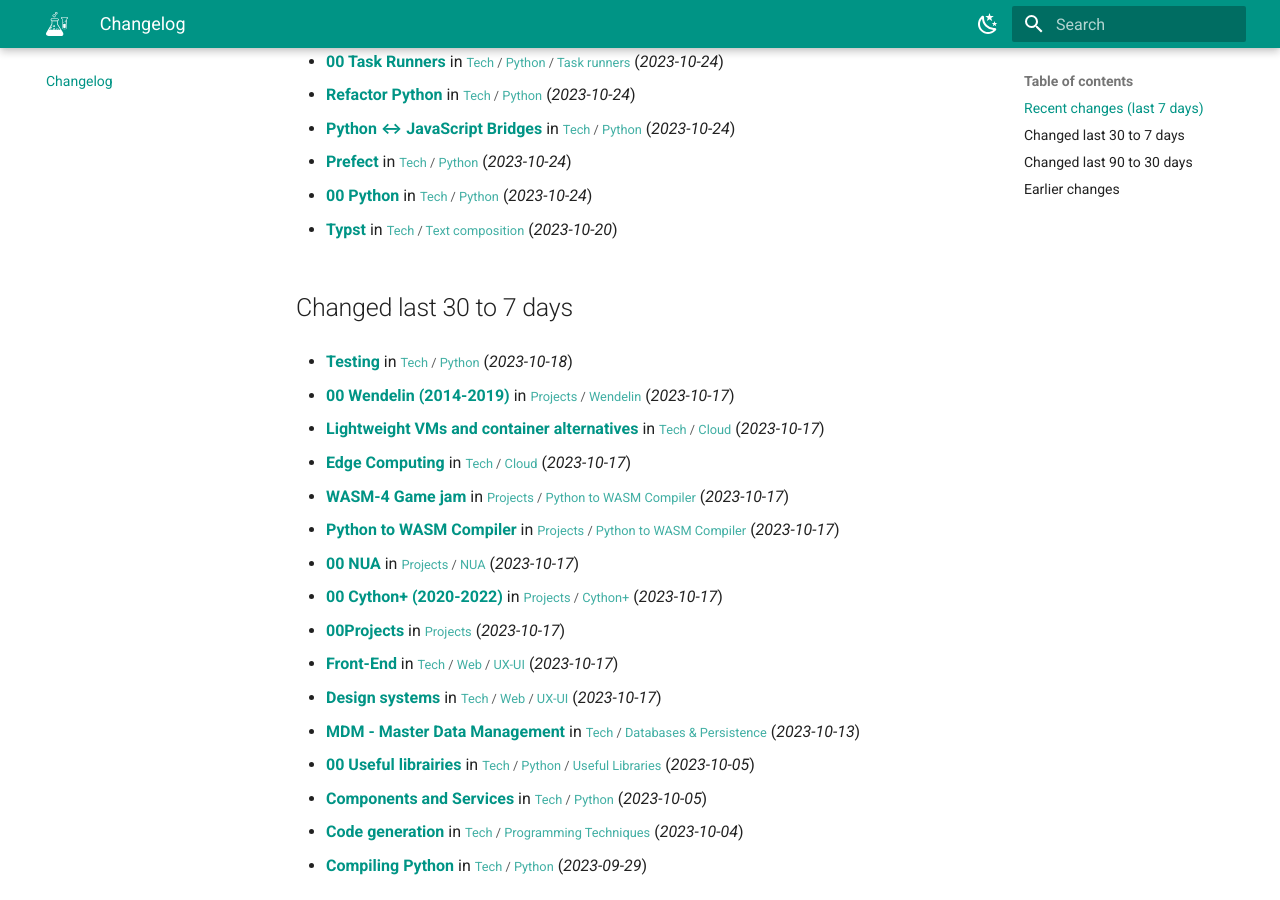
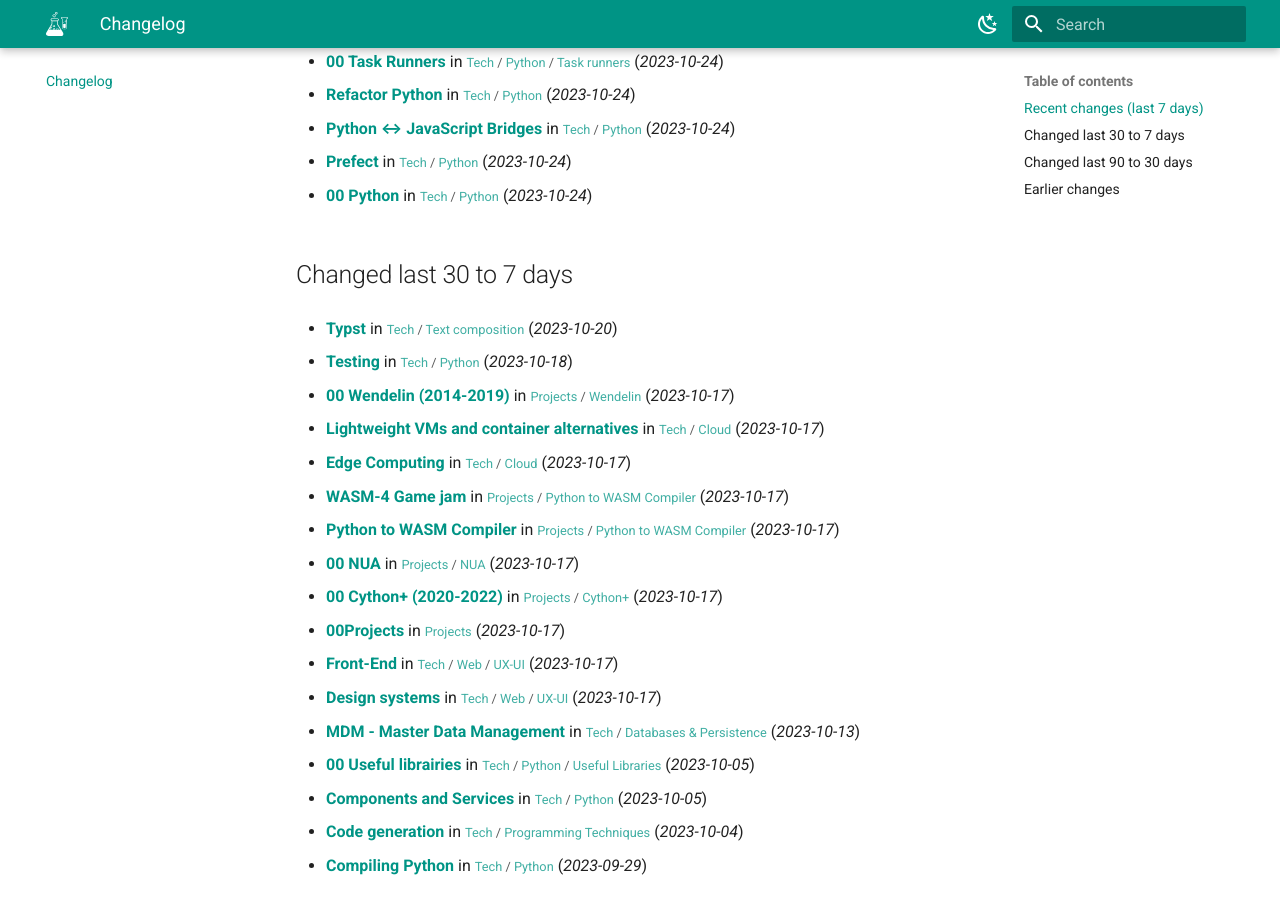
Before and after one commit to abilian/lab.abilian.com, an MkDocs documentation site: the page built from docs/changelog.md, in a window 1280 px wide and 900 px high, scrolled down 406 px. Built offline with MkDocs 1.6.1 and Material for MkDocs 9.7.7, drawn with Linux system fonts in a browser that asks for light colours; comment, search, counter and statistics services are not loaded.

Commit message:
Update content

```diff
--- a/docs/changelog.md
+++ b/docs/changelog.md
@@ -22,11 +22,11 @@
 
 - **[00 Python](/Tech/Python/00 Python/)** in <small>[Tech](/Tech/00 Technology/) / [Python](/Tech/Python/(Pretty) tables in Python/)</small> (*2023-10-24*)
 
-- **[Typst](/Tech/Text composition/Typst/)** in <small>[Tech](/Tech/00 Technology/) / [Text composition](/Tech/Text composition/Typst/)</small> (*2023-10-20*)
-
 
 
 ## Changed last 30 to 7 days
+
+- **[Typst](/Tech/Text composition/Typst/)** in <small>[Tech](/Tech/00 Technology/) / [Text composition](/Tech/Text composition/Typst/)</small> (*2023-10-20*)
 
 - **[Testing](/Tech/Python/Testing/)** in <small>[Tech](/Tech/00 Technology/) / [Python](/Tech/Python/(Pretty) tables in Python/)</small> (*2023-10-18*)
 
```
